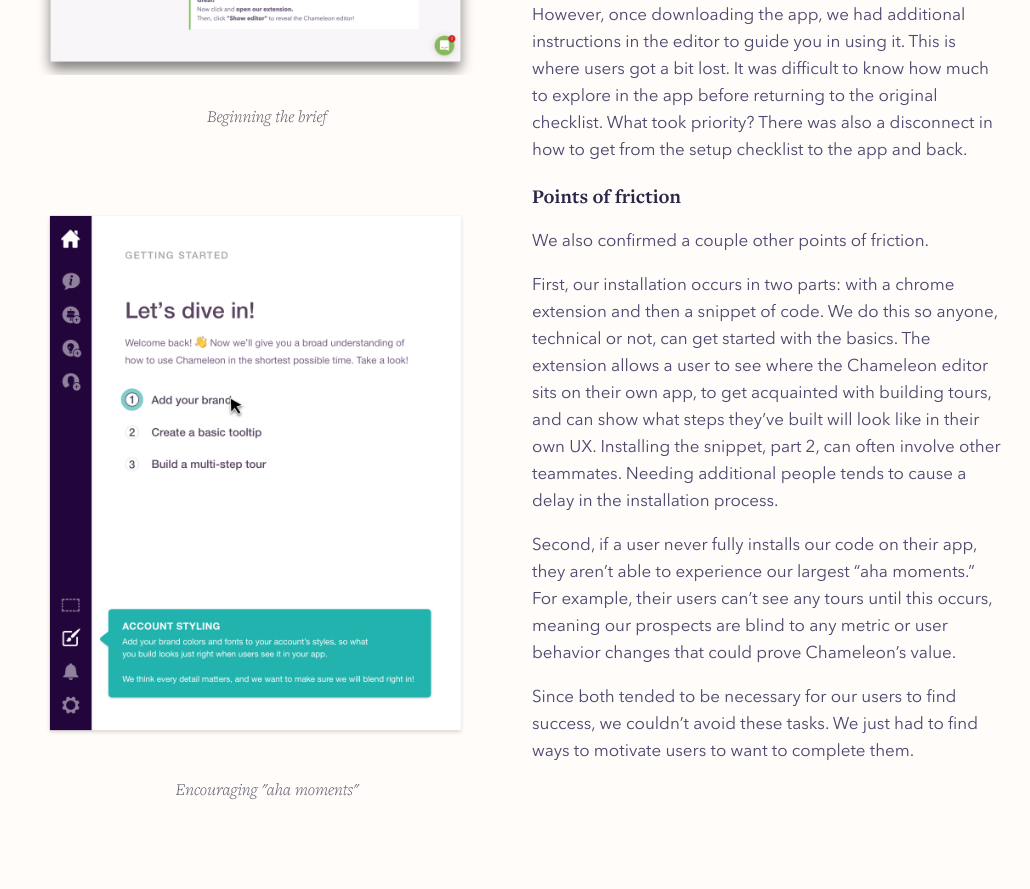
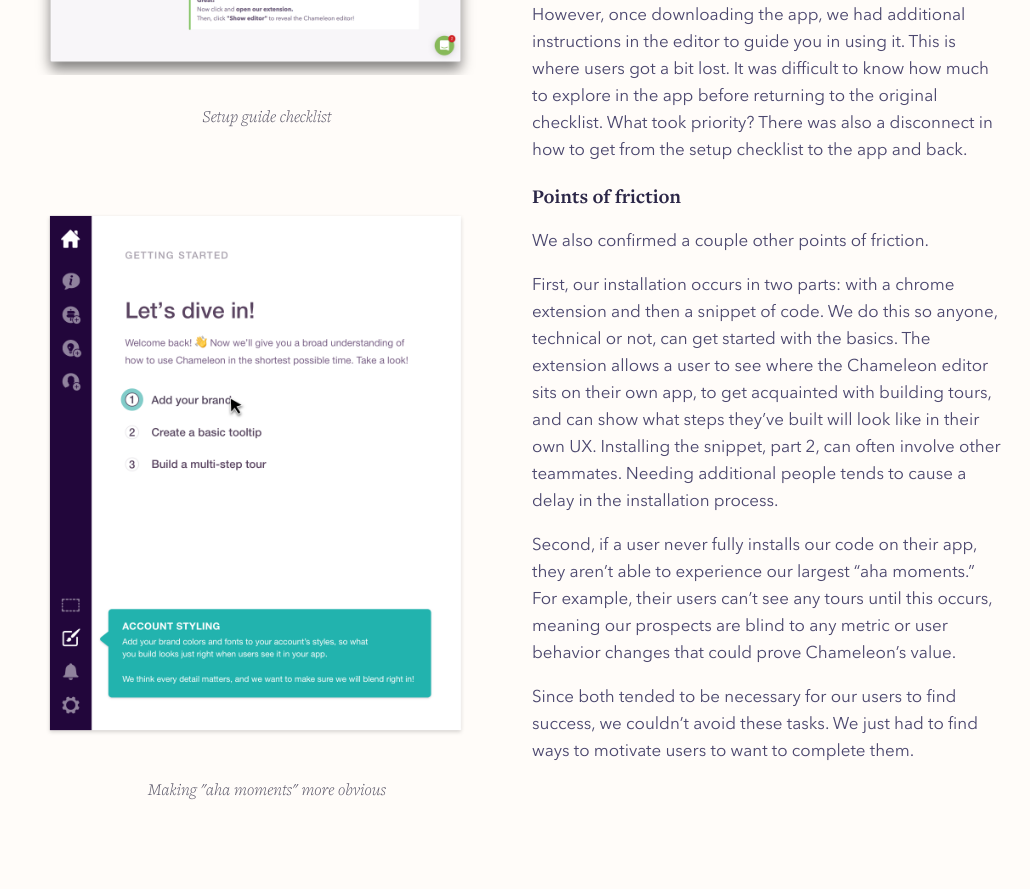
Before and after one commit to jessbottali/jessicabottali.com, a Jekyll site: the page built from projects/chameleon-onboarding/index.html, in a window 1280 px wide and 1400 px high, scrolled down 2430 px. Shown: the part 155-1044 px from the top of the window, without its empty margins (123-1153 px from the left). Built offline with Jekyll 4.4.1, drawn with Linux system fonts in a browser that asks for light colours; comment, search, counter and statistics services are not loaded; some of the changed text lies outside the part shown.

Commit message:
Update index.html

```diff
--- a/projects/chameleon-onboarding/index.html
+++ b/projects/chameleon-onboarding/index.html
@@ -47,7 +47,7 @@
     <div class="Grid-cell u-7of12">
       <div class="Trends-images">
           <img src="./images/story-brief@2x.png" class="ProjectImage" />
-          <p class="ImageCaption">Setup guide</p>
+          <p class="ImageCaption">Beginning the brief</p>
       </div>
     </div>
   </div>
@@ -60,11 +60,11 @@
       <div class="Grid-cell u-6of12">
         <div class="Home-Page-Image">
           <img src="./images/setup-guide@2x.png" class="ProjectImage ml0" />
-          <p class="ImageCaption">Beginning the brief</p>
+          <p class="ImageCaption">Setup guide checklist</p>
           <br>
           <br>
           <img src="./images/hovertips-explain-each-step@2x.png" class="ProjectImage ml0" />
-          <p class="ImageCaption">Encouraging "aha moments"</p>
+          <p class="ImageCaption">Making "aha moments" more obvious</p>
         </div>
       </div>
         <div class="Grid-cell">
```
